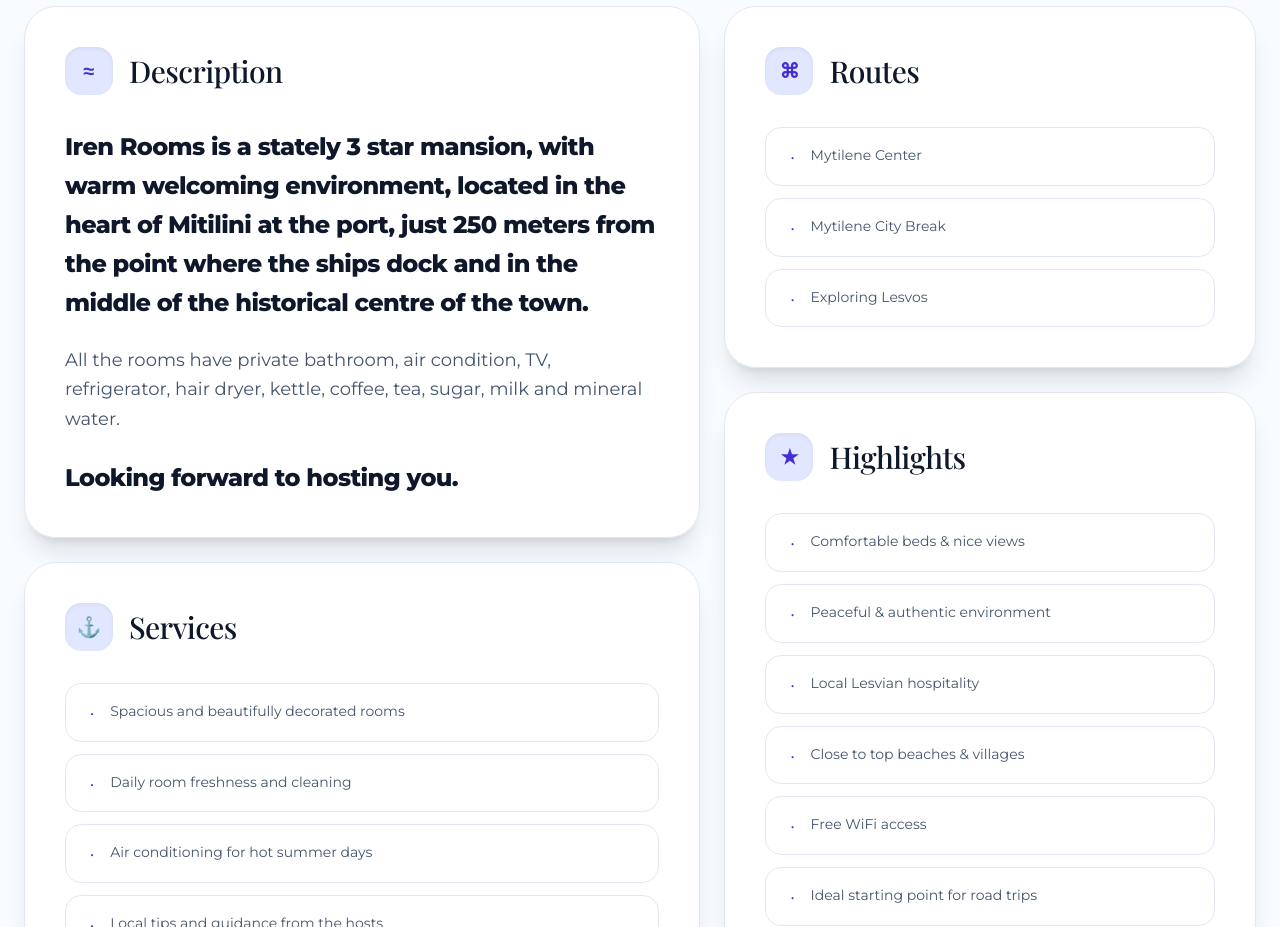
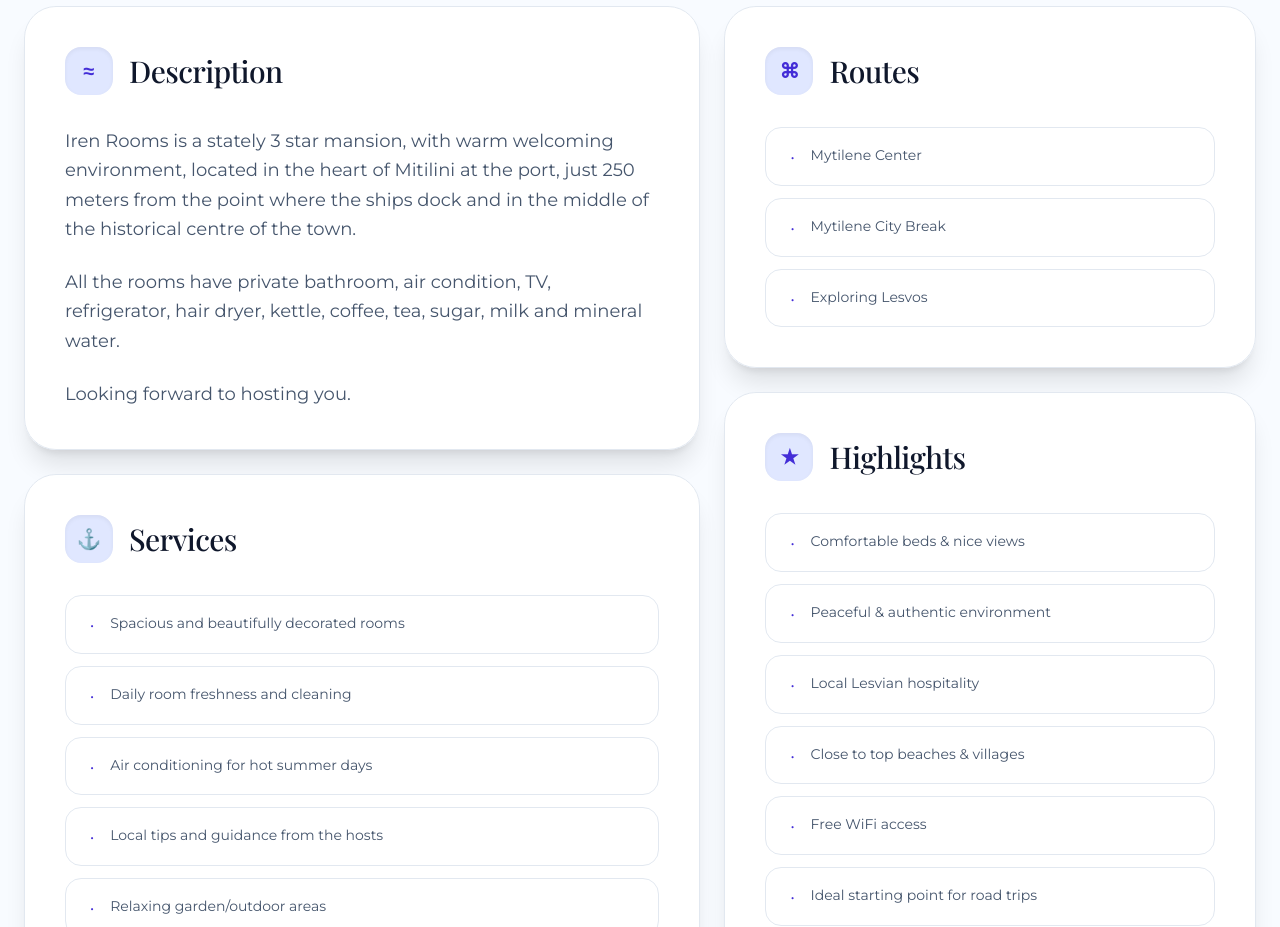
Before and after one commit to xristoskout/forumgreece, a Next.js app: page /en/businesses/iren-rooms in a window 1280 px wide. Shown: the part 2040-2967 px from the top of the page. Built offline with nearby package versions, Linux system fonts and the light colour scheme; a web font is replaced by a local one.

Commit message:
Smart header detection: bold for non-period blocks

```diff
--- a/app/[lang]/businesses/[slug]/business-details-client.tsx
+++ b/app/[lang]/businesses/[slug]/business-details-client.tsx
@@ -355,7 +355,7 @@ export default function BusinessDetailsClient({
 
                 <div className="mt-8 space-y-6">
                   {business.description[lang].split('\n\n').map((block, i) => {
-                    const isHeader = i % 2 === 0;
+                    const isHeader = !block.trim().endsWith('.');
                     return (
                       <p key={i} className={`whitespace-pre-wrap leading-relaxed ${isHeader ? 'text-xl md:text-2xl font-extrabold text-slate-900 tracking-tight' : 'text-lg text-slate-600'}`}>
                         {block}
```
